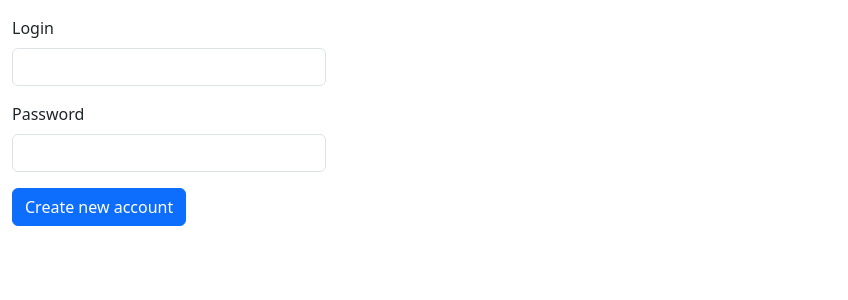
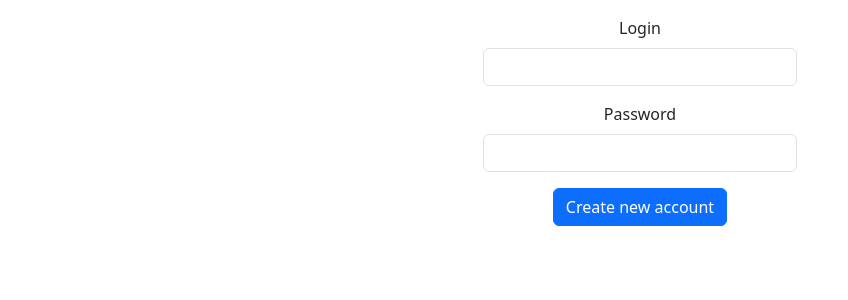
Before and after one commit to TomasBlascik/SemestralnaPraca, a PHP site: page /HTML/register.html in a window 1280 px wide. Shown: the part 67-367 px from the top of the page, without its empty margins (0-848 px from the left). Run offline with PHP 8.4, Linux system fonts and the light colour scheme.

Commit message:
Uprava stylu

```diff
--- a/CSS/styl.css
+++ b/CSS/styl.css
@@ -32,7 +32,7 @@ iframe {
 }
 
 .form-control {
-    width: 25%;
+    width: 100%;
 }
 
 .table-hover tbody tr:hover td {
@@ -42,3 +42,9 @@ iframe {
 .nav-link:hover {
     color: white;
 }
+
+form {
+    margin: 0 auto;
+    width: 25%;
+    text-align: center;
+}
--- a/HTML/movie.html
+++ b/HTML/movie.html
@@ -128,9 +128,7 @@
                 </tr>
                 </tbody>
             </table>
-
         </div>
     </div>
-
 </body>
 </html>
--- a/HTML/register.html
+++ b/HTML/register.html
@@ -51,11 +51,11 @@
             <form>
                 <div class="mb-3">
                     <label for="inputRegisterName" class="form-label">Login</label>
-                    <input id="inputRegisterName" type ='text' class="form-control">
+                    <input id="inputRegisterName" type ="text" class="form-control">
                 </div>
                 <div class="mb-3">
                     <label for="inputRegisterPassword" class="form-label">Password</label>
-                    <input id="inputRegisterPassword" type = 'password' class="form-control">
+                    <input id="inputRegisterPassword" type = "password" class="form-control">
                 </div>
                 <button class="btn btn-primary">Create new account</button>
             </form>
```
